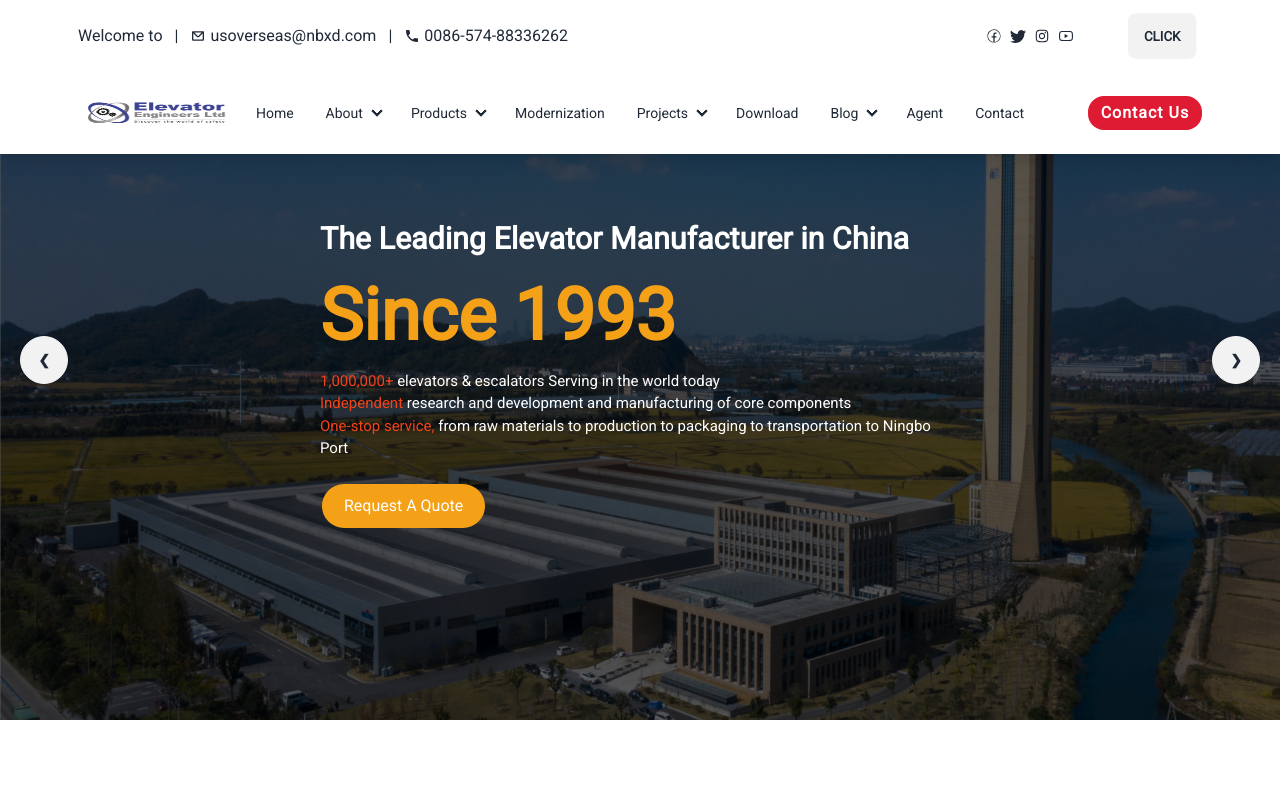
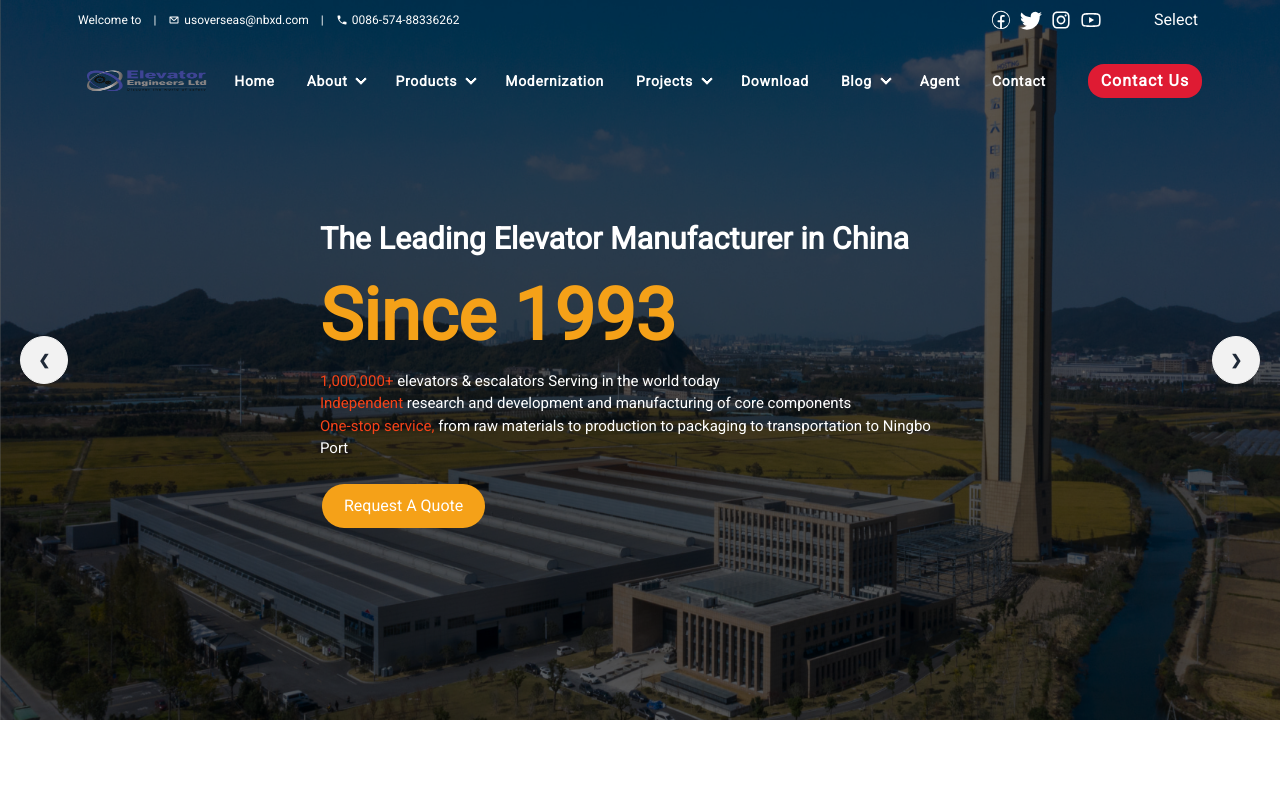
Before and after one commit to mdsultanmahmud/hosting_elavator, a React (Vite) app: page / in a window 1280 px wide. Shown: the top 797 px of the page. Built offline with nearby package versions, Linux system fonts and the light colour scheme.

Commit message:
navbar done

```diff
--- a/src/components/Navbar/Navbar.css
+++ b/src/components/Navbar/Navbar.css
@@ -1,17 +1,5 @@
-.custom-nav{
-    background-color: black!important;
-    color: white;
+@media screen and (max-width:992px) {
+    .custom-nav{
+        background-color: white;
+    }
 }
-.scrolled{
-    background-color: rgba(0, 0, 0, 0.6)!important;
-    color: white;
-}
-.custom-nav ul li a{
-    font-weight: 600;
-}
-
-.sm-nav li {
-    background-color: #55acee;
-    border-radius: 0!important;
-    margin-bottom: 5px;
-}
--- a/src/components/Navbar/Navbar.jsx
+++ b/src/components/Navbar/Navbar.jsx
@@ -2,7 +2,27 @@
 import { Link } from 'react-router-dom';
 import UpperNav from '../UpperNav/UpperNav';
 import logo from '../../assets/navbar/navbarLogo.png'
+import {FaBars} from 'react-icons/fa'
+import { useEffect, useState } from 'react';
+import './Navbar.css'
 const Navbar = () => {
+    const [shownav, setShowNav] = useState(false)
+    useEffect(() => {
+        const handleScroll = () => {
+            const scrollY = window.scrollY || window.pageYOffset;
+            if (scrollY >= 170) {
+                setShowNav(true)
+            } else {
+                setShowNav(false)
+            }
+        };
+
+        window.addEventListener('scroll', handleScroll);
+
+        return () => {
+            window.removeEventListener('scroll', handleScroll);
+        };
+    }, []);
     const menuList = <>
         <li><Link to={'/'}>Home</Link></li>
         <li tabIndex={0}>
@@ -10,7 +30,7 @@ const Navbar = () => {
                 <summary>
                     <Link to={'/about'}>About</Link>
                 </summary>
-                <ul className="p-2">
+                <ul className="p-2 text-gray-500 text-[16px]">
                     <li><a>Company Profile</a></li>
                     <li><a>Factory View</a></li>
                     <li><a>Certificates</a></li>
@@ -24,7 +44,7 @@ const Navbar = () => {
                 <summary>
                     <Link to={'/products'}>Products</Link>
                 </summary>
-                <ul className="p-2">
+                <ul className="p-2 text-gray-500 text-[16px]">
                     <li><a>Passenger Elevator</a></li>
                     <li><a>Home Elevator</a></li>
                     <li><a>Panoramic Elevator</a></li>
@@ -38,7 +58,7 @@ const Navbar = () => {
         <li tabIndex={0}>
             <details>
                 <summary><Link to={'/projects'}>Projects</Link></summary>
-                <ul className="p-2">
+                <ul className="p-2 text-gray-500 text-[16px]">
                     <li><a>Overeases Project</a></li>
                     <li><a>Domestic Project</a></li>
                 </ul>
@@ -48,7 +68,7 @@ const Navbar = () => {
         <li tabIndex={0}>
             <details>
                 <summary><Link to={'/blog'}>Blog</Link></summary>
-                <ul className="p-2">
+                <ul className="p-2 text-gray-500 text-[16px]">
                     <li><a>Exhibition and news</a></li>
                     <li><a>Articles</a></li>
                 </ul>
@@ -59,27 +79,27 @@ const Navbar = () => {
         <li><Link to={"/contact"}>Contact</Link></li>
     </>
     return (
-        <div className='shadow-lg fixed top-0 left-0 w-full z-10 bg-white'>
-            <UpperNav/>
-            <div className="navbar container ">
+        <div className={`fixed top-0 left-0 w-full z-10 ${shownav ? 'shadow-lg bg-white' : 'bg-transparent'}`}>
+            <UpperNav prop={{shownav}}/>
+            <div className="navbar container custom-nav">
                 <div className="navbar-start">
                     <div className="dropdown">
-                        <label tabIndex={0} className="btn btn-ghost lg:hidden">
-                            <svg xmlns="http://www.w3.org/2000/svg" className="h-5 w-5" fill="none" viewBox="0 0 24 24" stroke="currentColor"><path strokeLinecap="round" strokeLinejoin="round" strokeWidth="2" d="M4 6h16M4 12h8m-8 6h16" /></svg>
+                        <label tabIndex={0} className="btn btn-ghost lg:hidden fixed top-4 right-3 text-black font-bold">
+                           <FaBars size={22}/>
                         </label>
-                        <ul tabIndex={0} className="menu menu-sm dropdown-content mt-3 p-2 shadow bg-base-100 rounded-box w-52">
+                        <ul tabIndex={0} className="text-[14px] menu menu-sm dropdown-content mt-8 p-8 bg-base-100  w-[100vw] ml-[-10px]  text-gray-500">
                             {menuList}
                         </ul>
                     </div>
                     <Link to={'/'}><img src={logo} alt="logo of the website" className='h-[66px] w-[156px]' /></Link>
                 </div>
                 <div className="navbar-center hidden lg:flex">
-                    <ul className="menu menu-horizontal px-1">
+                    <ul className={`text-[14px] menu menu-horizontal px-1 font-bold tracking-wider ${shownav ? "text-gray-500" : "text-white"}`}>
                         {menuList}
                     </ul>
                 </div>
                 <div className="navbar-end">
-                    <Link className='primaryButton rounded-2xl' to={'/contact'}>Contact Us</Link>
+                    <Link className='mr-[3rem] lg:mr-0 primaryButton  rounded-xl md:rounded-2xl' to={'/contact'}>Contact Us</Link>
                 </div>
             </div>
         </div>
--- a/src/components/UpperNav/UpperNav.jsx
+++ b/src/components/UpperNav/UpperNav.jsx
@@ -5,27 +5,30 @@ import { BsTwitter } from 'react-icons/bs'
 import { AiOutlineInstagram, AiOutlineYoutube } from 'react-icons/ai'
 import ukFlag from '../../assets/navbar/uk_flag.png'
 import esFlag from '../../assets/navbar/es_flag.png'
-const UpperNav = () => {
+const UpperNav = ({prop}) => {
+    // eslint-disable-next-line react/prop-types
+    const {shownav} = prop
+    console.log(shownav)
     return (
-        <div className='hidden md:block'>
-            <div className='container flex justify-between items-center'>
-                <div className='flex items-center gap-x-3'>
+        <div className={`hidden md:block`}>
+            <div className={`container flex justify-between items-center ${shownav ? "hidden" : ""}`}>
+                <div className='flex items-center gap-x-3 text-white text-[12px]'>
                     <p>Welcome to </p>
                     <span>|</span>
                     <p className='flex items-center gap-x-1'><CgMail /> <span>usoverseas@nbxd.com</span></p>
                     <span>|</span>
                     <p className='flex items-center gap-x-1'><IoMdCall /> <span>0086-574-88336262</span></p>
                 </div>
-                <div className='flex gap-x-12 items-center'>
+                <div className='flex gap-x-12 items-center text-white'>
                     <div className='flex items-center gap-x-2'>
-                        <CiFacebook />
-                        <BsTwitter />
-                        <AiOutlineInstagram />
-                        <AiOutlineYoutube />
+                        <CiFacebook size={22}  className='hover:text-red-500 cursor-pointer' />
+                        <BsTwitter size={22}   className='hover:text-red-500 cursor-pointer' />
+                        <AiOutlineInstagram size={22}  className='hover:text-red-500 cursor-pointer' />
+                        <AiOutlineYoutube size={22}    className='hover:text-red-500 cursor-pointer' />
                     </div>
                     <div>
                         <div className="dropdown">
-                            <label tabIndex={0} className="btn m-1">Click</label>
+                            <label tabIndex={0} className="m-1">Select</label>
                             <ul tabIndex={0} className="dropdown-content menu p-2 shadow bg-base-100 rounded-box w-52">
                                 <li ><button className='flex items-center gap-x-2'><img src={ukFlag} className='w-[26px] h-[17px]'/><span>English</span></button></li>
                                 <li ><button className='flex items-center gap-x-2'><img src={esFlag} className='w-[26px] h-[17px]'/><span>Espanol</span></button></li>
```
